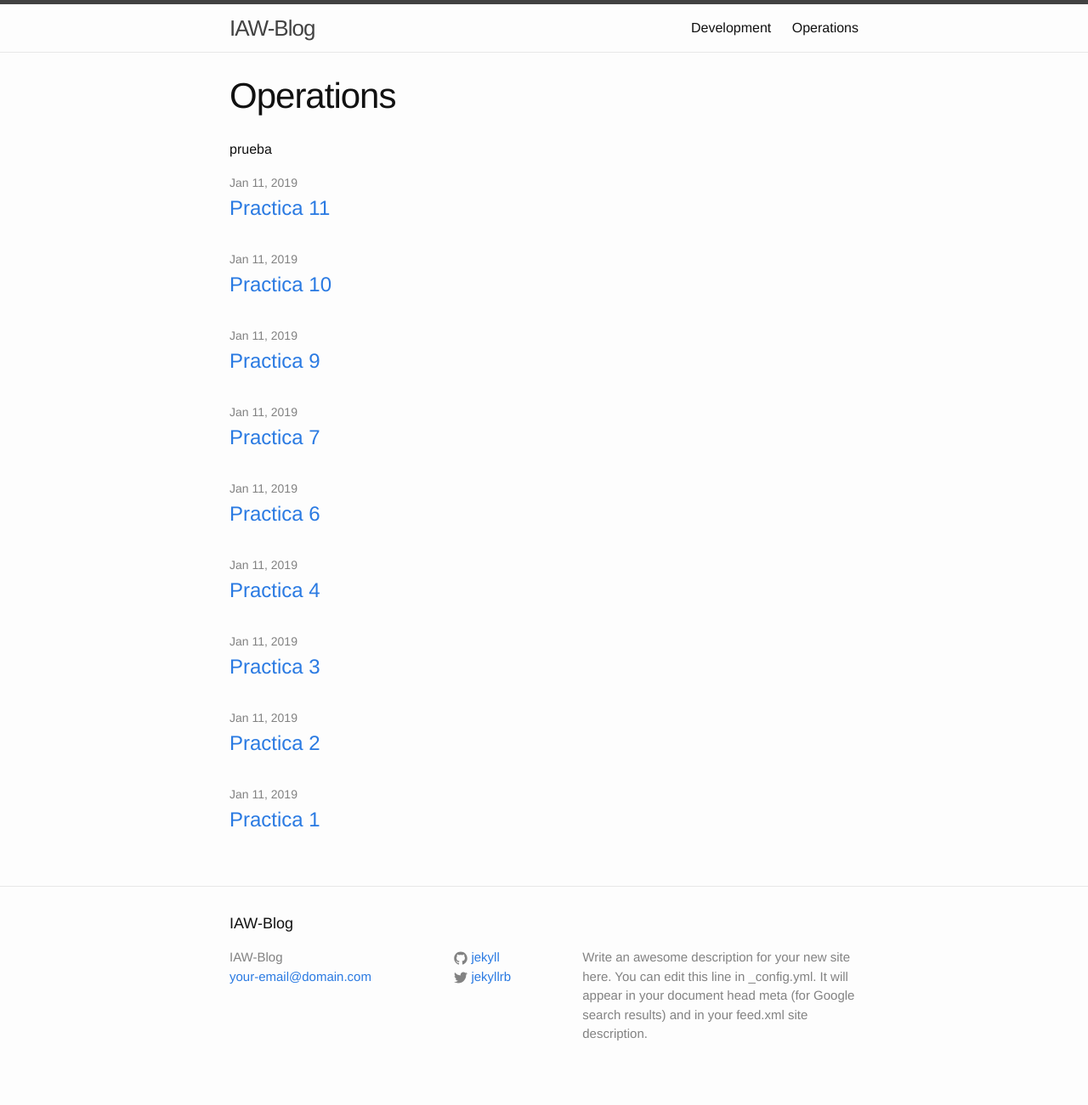
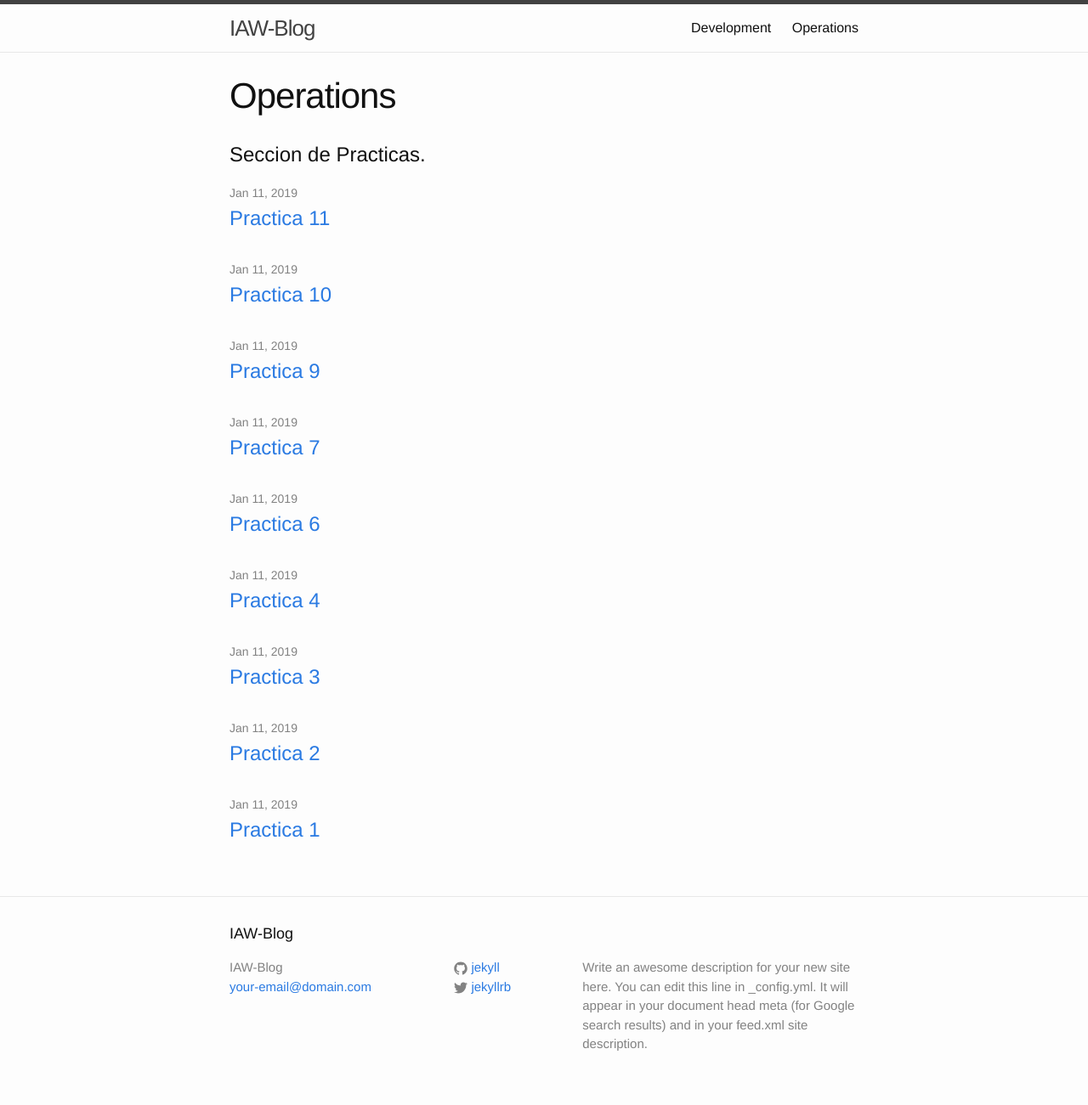
Before and after one commit to Aka17Maanuh/aka17maanuh.github.io, a Jekyll site: the page built from operations.md, in a window 1280 px wide. Shown: the whole page at 85% size. Built offline with Jekyll 4.4.1, drawn with Linux system fonts in a browser that asks for light colours.

Commit message:
modificacion de operations commment

```diff
--- a/operations.md
+++ b/operations.md
@@ -3,7 +3,9 @@ layout: page
 title: Operations
 permalink: /operations/
 ---
-prueba
+
+# Seccion de Practicas.
+
   <ul class="post-list">
     {% for post in site.categories.practicas %}
       <li>
```
